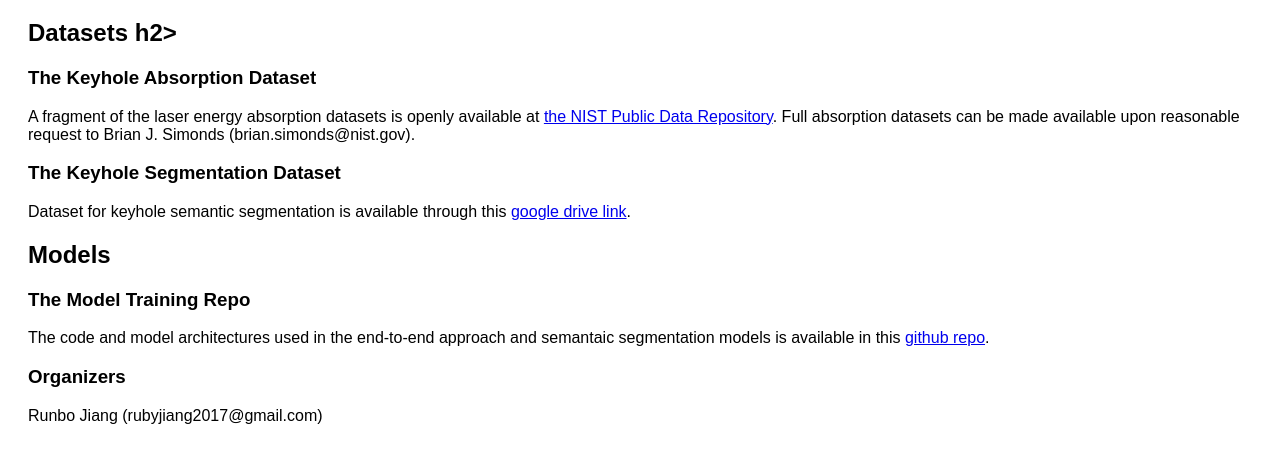
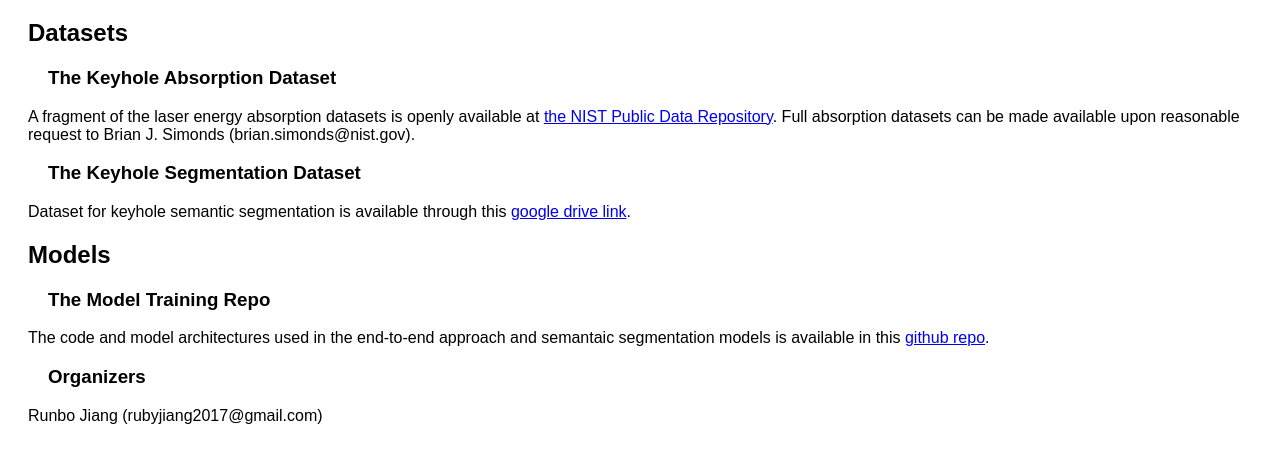
Before and after one commit to rubyjiang18/keyholeofficial, a plain HTML site: page index.html in a window 1280 px wide. Shown: the part 146-608 px from the top of the page. Drawn offline with Linux system fonts and the light colour scheme.

Commit message:
Add h3 indent

```diff
--- a/index.html
+++ b/index.html
@@ -10,7 +10,7 @@
     <body>
         <img src="./images/mse_logo.png" alt="CMU MSE Logo">
         <h1 class="title">The Keyhole Laser Absorption Homepage</h1>
-        <h2>Datasets </body>h2>
+        <h2>Datasets <h2>
         <h3>The Keyhole Absorption Dataset</h3>
         <p>A fragment of the laser energy absorption datasets is openly available at <a href="https://data.nist.gov/od/id/mds2-2525">the NIST Public Data Repository</a>. Full absorption datasets can be made available upon reasonable request to Brian J. Simonds (brian.simonds@nist.gov). </p>
         <h3>The Keyhole Segmentation Dataset</h3>
--- a/style.css
+++ b/style.css
@@ -8,9 +8,15 @@ body {
 
 }
 
+h3 {
+    margin-left: 20px;
+  }
+
 .title {
     text-align: center;
 }
+
+
 
 .highlight {
     padding: 1.5rem;
```
